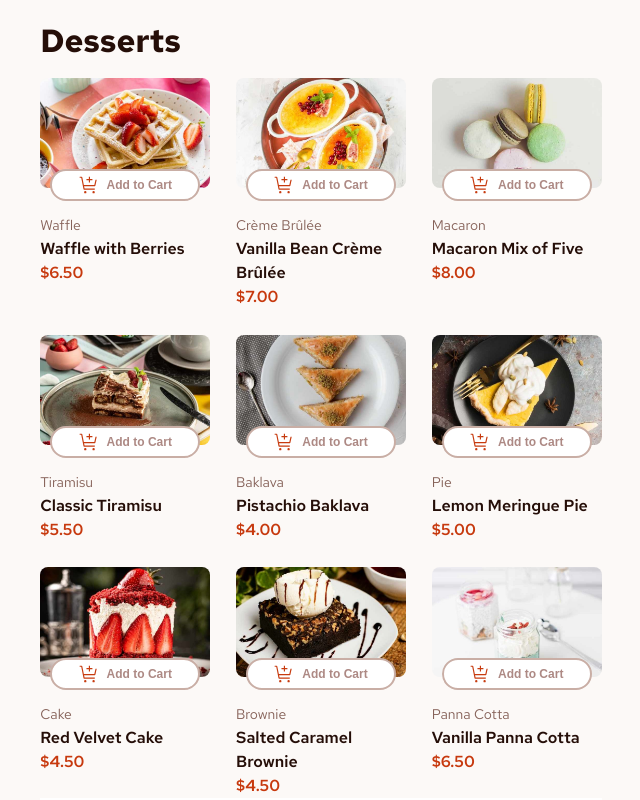
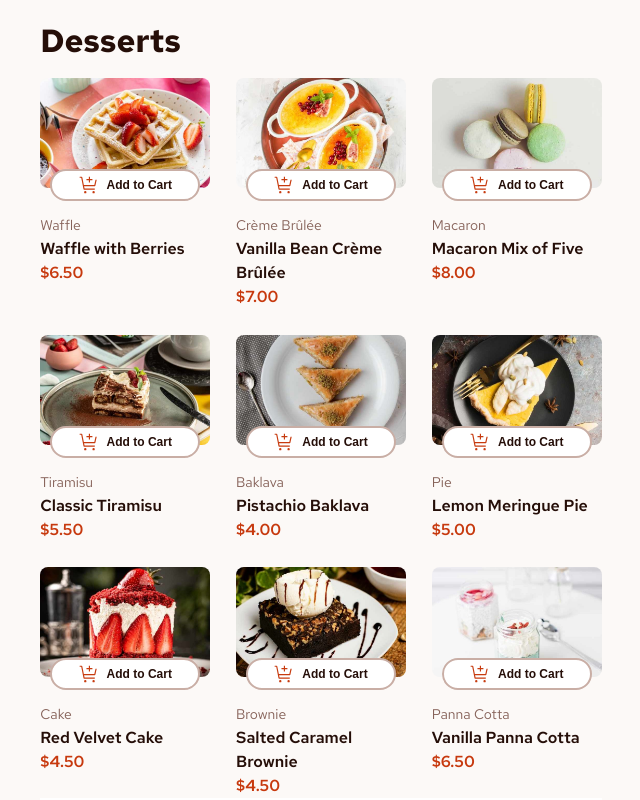
Before and after one commit to nikogalvan/fm-product-list-with-cart, a React (Vite) app: page / in a window 1280 px wide. Shown: the top 800 px of the page, without its empty margins (319-959 px from the left). Built offline with nearby package versions, Linux system fonts and the light colour scheme.

Commit message:
style(AddToCartButton): adjust padding and font sizes

```diff
--- a/src/components/AddToCartButton/AddToCartButton.module.scss
+++ b/src/components/AddToCartButton/AddToCartButton.module.scss
@@ -5,19 +5,16 @@
   display: flex;
   align-items: center;
   justify-content: center;
-
   gap: 0.5rem;
   width: 100%;
-  padding: auto 1.4rem;
-
+  padding: 0 1.4rem;
   border: 2px solid $rose-300;
   border-radius: 5rem;
   font-size: map.get($font-sizes, "xs");
-  font-weight: map.get($font-weights, "semibold");
+  font-weight: map.get($font-weights, "bold");
   background-color: white;
-  color: $rose-400;
+  color: $rose-900;
   cursor: pointer;
-  transition: all 0.3s ease;
   height: 32px;
 
   &:hover {
```
